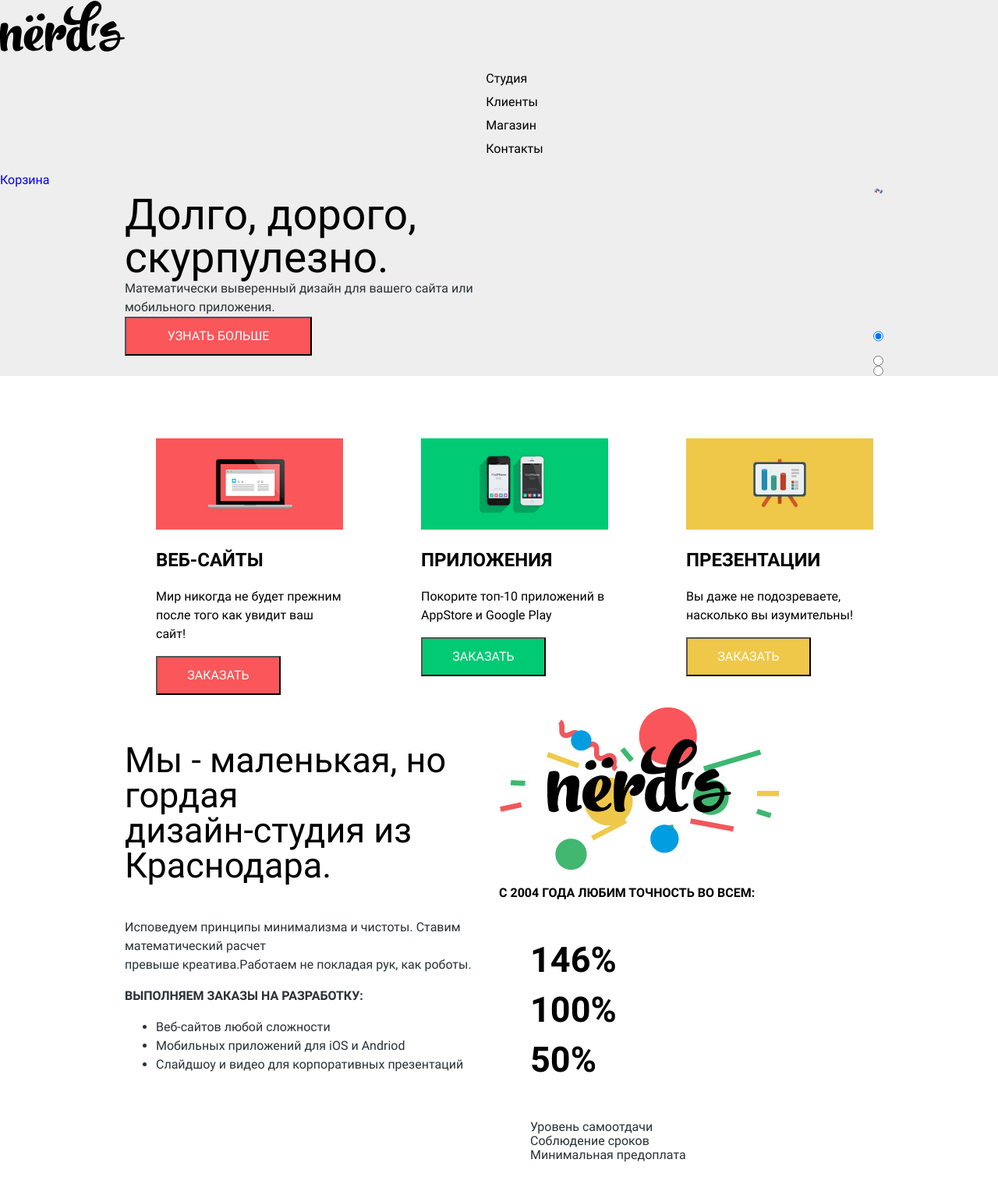
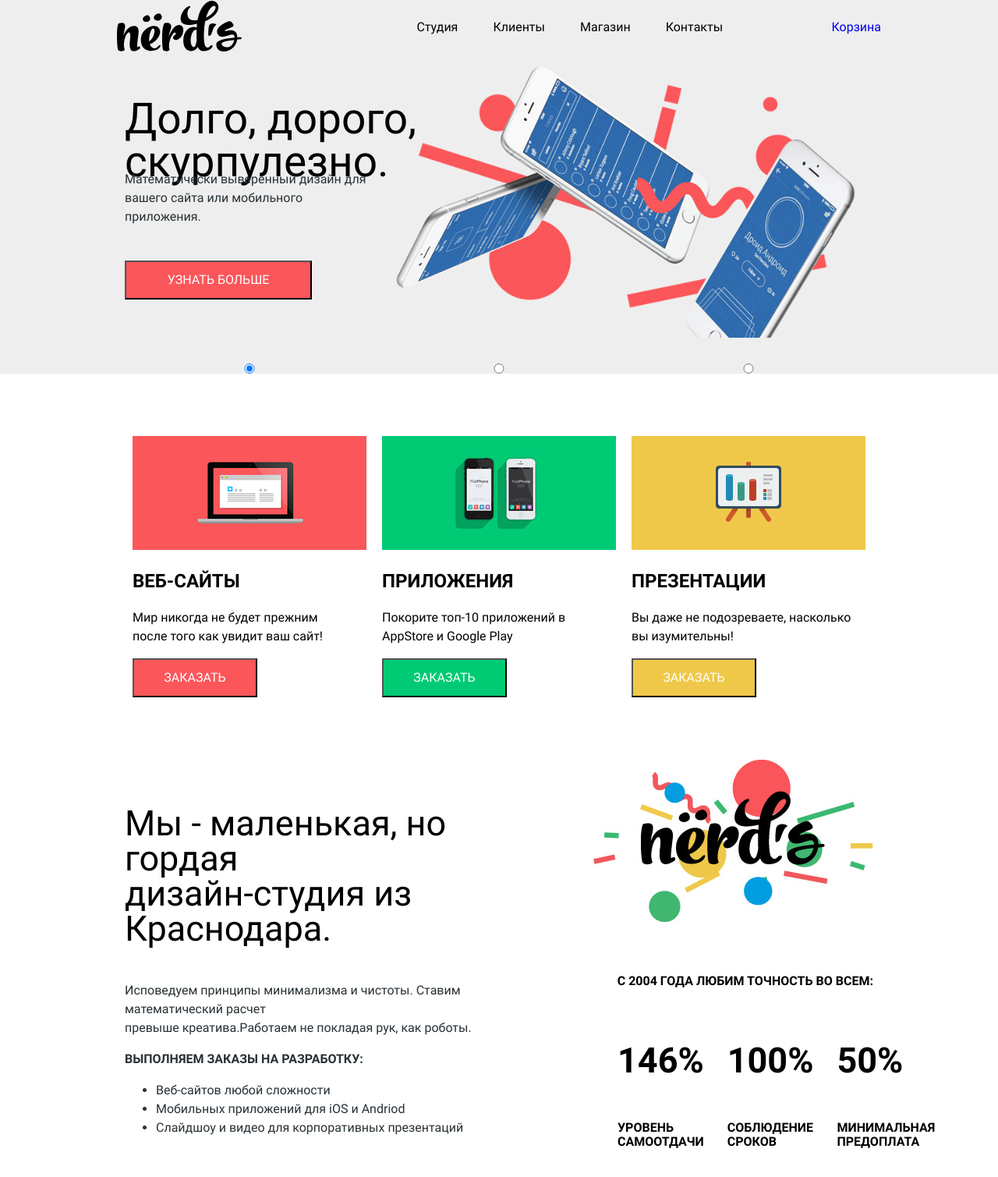
Before and after one commit to Id-nadi/1643291-nerds-30, a plain HTML site: page index.html in a window 1280 px wide. Shown: the top 1509 px of the page at 78% size. Drawn offline with Linux system fonts and the light colour scheme.

Commit message:
Флексы, главная страница

```diff
--- a/css/style.css
+++ b/css/style.css
@@ -39,6 +39,7 @@
     --footer-contacts: #666666;
     --footer-promo: #444444;
     --hover-grey: #DFDFDF;
+    --social-button-grey: #E1E1E1;
 }
 
 .page {
@@ -96,29 +97,28 @@ img {
   background-color: var(--background-grey);
 }
 
+.header-center {
+  width: 980px;
+  margin: 0 auto;
+  display: flex;
+  justify-content: space-between;
+  align-items: center;
+}
+
 .navigation {
   font-size: 16px;
   line-height: 30px;
   color: var(--basic-black);
-  display: grid;
-  grid-template-columns: 1fr 1fr 1fr;
-  width:960px;
-  margin:0 auto;
-}
-
-.header-logo {
-grid-column: 1/1;
-justify-self: left;
-}
-.cart {
-  grid-column: 3/3;
-  justify-self: right;
 }
 
 .header-list {
   list-style: none;
-  grid-column: 2/2;
-  justify-self: center;
+  display: flex;
+  justify-content: space-between;
+}
+
+.header-item {
+  margin-left: 45px;
 }
 
 .navigation a {
@@ -130,61 +130,89 @@ justify-self: left;
   color: var(--basic-salmon);
 }
 
+ a::before {
+  content: "";
+  width: 15px;
+  height: 15px;
+  background-image: url("../img/cart-icon.svg");  /*Почему элемент не отображается - не пойму*/
+  }
+
 /*Description*/
+
+/*Тут беда. Это единственный элемент который я вижу гридами. остальные - флексы.
+ну, или я неправильно поняла требования. В любом случае и гридами ведь можно?
+В отщем, не знаю что делать с наложением двух текстов и инпутами.
+Инпуты вообще не встают как я им пишу: 2 колонка 3 ряд (колам: 2/3 роу 3/-1).
+Текс - если делаю роу-гап 15пкс (посчиталану макете) он накладывается чуть меньше. Но при этом
+на 15 пкс сдвигается вниз серый фон.*/
 
 .description-wrapper {
   background-color: var(--background-grey);
+  min-height: 190px;
   }
 
 .description {
-  display: grid;
-  grid-template-columns: 1fr 1fr;
   width:960px;
   margin: 0 auto;
-}
-
-.description-img {
-  grid-column: 2/2;
- /* width: 760px;
-  height: 431 px; Беда тут, на всякий сохранила ширину-высоту*/
+  padding: 0;
+  display: grid;
+  grid-template-columns: 1fr 1fr 1fr;
+  grid-template-rows: 117px 117px 117px;
+  row-gap: 15px;
 }
 
 .description-large {
   font-size: 55px;
   line-height: 55px;
   color: var(--basic-black);
-  grid-column: 1/1;
+  grid-column: 1/3;
+  grid-row: 1/2;
+  margin-bottom: 15px;
 }
 .description-small {
   font-size: 16px;
   line-height: 24px;
   color: var(--special-black);
-  grid-column: 1/1;
+  grid-column: 1/2;
+  grid-row: 2/3;
+
 }
 
 .description-button {
-  grid-column: 1/1;
+  grid-column: 1/2;
+  grid-row: 3/4;
   width: 240px;
 }
-.description-slider {
-  grid-column: 2/2;
-  display: inline-block;
+
+.description-image {
+  grid-column: 2/-1;
+  grid-row: 1/-1;
 }
 
 /*Features*/
-
 
 .index-column {
   width:960px;
   margin: 0 auto;
 }
 
+.featutes {
+  margin-top: 80px;;
+  padding: 0;
+}
+
 .features-list {
   list-style: none;
-  margin-top: 80px;
-  display: grid;
-  grid-template-columns: repeat(3, 1fr);
-  column-gap: 100px;
+  margin: 80px auto;
+  padding: 0;
+  display: flex;
+  justify-content: space-between;
+  align-items: center;
+}
+
+.features-item {
+  flex-basis: 300px;
+  margin: auto;
 }
 
 .features-item h2 {
@@ -201,24 +229,22 @@ justify-self: left;
 /*Work*/
 
 .work-columns {
-  display: grid;
-  grid-template-columns: 1fr 1fr;
+ display: flex;
+ justify-content: space-between;
+ align-items: center;
 }
-/*А вот здесь наверное будет флексами дальнейшее выравнивание*/
 
 .work {
   font-size: 16px;
   line-height: 24px;
   color: var(--special-black);
-  grid-column: 1/1;
+  justify-content: stretch;
 }
 
 .work-large {
   font-size: 45px;
   line-height: 45px;
   color: var(--basic-black);
-  grid-column: 1/2;
-  grid-row: 2/2;
 }
 
 .work h3 {
@@ -226,17 +252,40 @@ justify-self: left;
   line-height: 24px;
   font-weight: bold;
   text-transform: uppercase;
-  grid-column: 1/2;
-  grid-row: 2/2;
 }
 
 .workstyle {
-  grid-column: 2/2;
+  display: flex;
+  flex-direction: column;
+  flex-basis: 356px;
+  margin-left: 70px;
+}
+
+.workstyle-box {
+  display: flex;
+  flex-direction: column;
+  align-items: flex-end;
 }
 .workstyle-image {
   background-color: var(--basic-grey);
 }
 
+.workstyle-paragraph {
+  margin-top: 67px;
+}
+
+.percent-list {
+  list-style: none;
+  display: flex;
+  width: 358px;
+  justify-content: space-between;
+  margin: 0;
+}
+
+.percent-item {
+flex-basis: 100px;
+margin-left: 30px;
+}
 .workstyle p {
   font-weight: bold;
   text-transform: uppercase;
@@ -256,6 +305,7 @@ justify-self: left;
   font-size: 16px;
   line-height: 18px;
   color: var(--special-black);
+  margin-top: 0;
 }
 
 /*Partners*/
@@ -270,7 +320,7 @@ justify-self: left;
   margin-top: 75px;
   margin-bottom: 80px;
 }
- /*Вопросики-вопросики. Не знаю, как делать ярким и бледным значок при наведении, нажани и т.п.*/
+
 .partners-item:hover,
 .partners-item:focus {
   color: var(--basic-black)
@@ -288,8 +338,6 @@ justify-self: left;
 
 .footer-contacts {
   background-image: url(../img/Rectangle\ 18.png);
-  /*Тут как-то наверное перемещу на карту весь этот див,
-  мне кажется карта не может быть бэкграунд-имаджем. Если неправа - исправлю*/
   font-size: 16px;
   line-height: 18px;
   color: var(--footer-contacts)
@@ -302,22 +350,36 @@ justify-self: left;
   color: var(--footer-contacts)
 }
 
-/*Footer-social*/ /*В итоге весь футер соушл слился с фоном*/
-
-.footer-social {
-  text-align: center;
+.footer-container {
+  width: 960px;
+  margin: 0 auto;
+  display: flex;
+  align-items: center;
+  justify-content: space-between;
 }
 
 .footer-list {
   list-style: none;
   border-radius: 100%;
+  display: flex;
 }
 
+.footer-item {
+  justify-content: space-between;
+  margin-left: 10px;
+  }
+
 .social-button {
-  /*Что не так с социальными сетями? Почему у меня не получаются красивые ровные квадраты задать через
-  ширину-высоту и радиус скругления?((*/
-  border: 2px solid var(--basic-grey);
-  background: var(--basic-grey);
+  width: 21px;
+  height: 21px;
+  padding: 30px;
+  border-radius: 50%;
+  background-color: var(--social-button-grey);
+}
+
+.footer-promo {
+  display: flex;
+  flex-direction: column;
 }
 
 .social-button:hover,
@@ -333,12 +395,14 @@ justify-self: left;
   font-size: 36px;
   line-height: 36px;
   color: var(--basic-black);
+  margin-bottom: 17px;
 }
 
 .promo-small {
   font-size: 16px;
   line-height: 22px;
   color: var(--footer-promo);
+  margin-top: 0px;
 }
 
 /*Страница каталога*/
--- a/index.html
+++ b/index.html
@@ -13,26 +13,32 @@
   <body class='page-body'>
 <header class='header'>
   <div class='header-wrapper'>
+    <div class='header-center'>
       <a class='header-logo' href='index.html'><img src='img/nerds-logo.svg' width='160' height='65' alt='логотип Нёрдс'></a>
+      <div class='cite-navigation'>
         <nav class='navigation'>
         <ul class='header-list'>
-      <li><a href='#'>Студия</a></li>
-      <li><a href='#'>Клиенты</a></li>
-      <li><a href='catalog.html'>Магазин</a></li>
-      <li> <a href='#'>Контакты </a></li>
+       <li class='header-item'><a href='#'>Студия</a></li>
+       <li  class='header-item'><a href='#'>Клиенты</a></li>
+       <li  class='header-item'><a href='catalog.html'>Магазин</a></li>
+       <li  class='header-item'><a href='#'>Контакты </a></li>
        </ul>
    </nav>
+  </div>
+  <div class='user-navigation'>
     <a class='cart' href='#'>Корзина</a>
+  </div>
+    </div>
   </div>
   </header>
 <main class='container'>
   <h1 class='page-header'>Дизайн-студия &#34;Nerds&#34;</h1>
     <div class='description-wrapper'>
     <section class='description'>
-        <img class='description-img' src='img/nerds-ind-slider.png' width='760' height='431' alt='Красивые телефоны'>
-        <p class='description description-large'>Долго, дорого,
+      <img class='description-image' src='img/nerds-ind-slider.png' width='760' height='431' alt='Красивые телефоны'>
+        <p class='description-large'>Долго, дорого,
           скурпулезно.</p>
-        <p class='description description-small'>Математически выверенный дизайн
+       <p class='description-small'>Математически выверенный дизайн
           для вашего сайта или мобильного приложения.</p>
         <button  class='button description-button' type='button' name='button'>Узнать больше</button>
       <input class='description-slider' type='radio' name='image1' value='phones' checked>
@@ -77,20 +83,28 @@
     <li class='work-item'>Слайдшоу и видео для корпоративных презентаций</li>
   </ul>
   </section>
-<section class='workstyle'>
+  <div class='workstyle'>
+    <div class='workstyle-box'>
       <img class='workstyle-image' src='img/nerds-illustr.png' width='360' height='208' alt='Логотип Нёрдз'>
-   <p>С 2004 года любим точность во всем:</p>
-    <ul class='workstyle-numbers'>
-     <li>146%</li>
-     <li>100%</li>
-     <li>50%</li>
+      <p class='workstyle-paragraph'>С 2004 года любим точность во всем:</p>
+    </div>
+   <div class='percent-box'>
+    <ul class='percent-list'>
+      <li class='percent-item'>
+       <p class='workstyle-numbers'>146%</p>
+       <p class='workstyle-description'>Уровень самоотдачи</p>
+       </li>
+      <li class='percent-item'>
+       <p class='workstyle-numbers'>100%</p>
+       <p class='workstyle-description'>Соблюдение сроков</p>
+       </li>
+      <li class='percent-item'>
+       <p class='workstyle-numbers'>50%</p>
+       <p class='workstyle-description'>Минимальная предоплата</p>
+       </li>
      </ul>
-      <ul class='workstyle-description'>
-        <li>Уровень самоотдачи</li>
-        <li>Соблюдение сроков</li>
-        <li>Минимальная предоплата</li>
-      </ul>
-  </section>
+   </div>
+  </div>
 </div>
 
 </div>
@@ -116,17 +130,19 @@
     </p>
     <button class='button'>Напишите нам</button>
   </div>
+  <div class='footer-container'>
     <div class='footer-social'>
       <ul class='footer-list'>
-      <li> <a class='social-button' href='https://vk.com/login'><img src='img/vk-icon.png' alt='Иконка ВК'></a></li>
-      <li> <a class='social-button' href='https://www.facebook.com/'><img src='img/fb-icon.png' alt='Иконка Фейсбук'></a></li>
-      <li> <a class='social-button' href='https://www.instagram.com/'><img src='img/insta-icon.png' alt='Иконка Инстаграм'></a></li>
+        <li class='footer-item'> <a href='https://vk.com/login'><img class='social-button' src='img/vk-icon.png' alt='Иконка ВК'></a></li>
+        <li class='footer-item'> <a href='https://www.facebook.com/'><img class='social-button' src='img/fb-icon.png' alt='Иконка Фейсбук'></a></li>
+        <li class='footer-item'> <a href='https://www.instagram.com/'><img class='social-button' src='img/insta-icon.png' alt='Иконка Инстаграм'></a></li>
       </ul>
     </div>
           <div class='footer-promo'>
             <p class='promo-large'>Давайте дружить, это выгодно!</p>
             <p class='promo-small'>Скидка 10% для друзей из социальных сетей.</p>
           </div>
+  </div>
       </footer>
   </body>
 </html>
```
Also changed, not shown: img/Shape.png (deleted), img/cart-icon.png (added), img/cart-icon.svg (added). Lines whose indentation alone changed are shown as unchanged.
